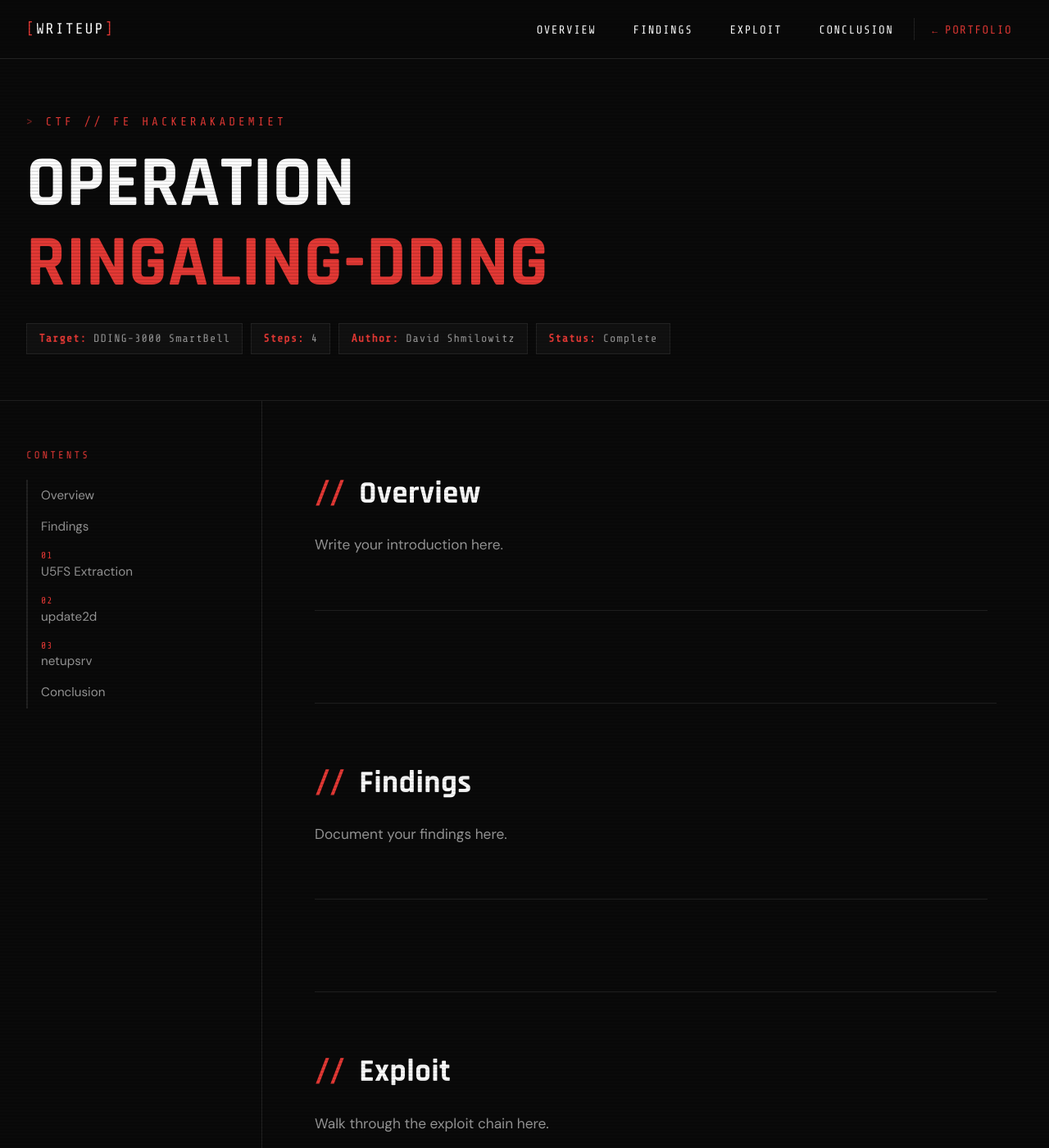
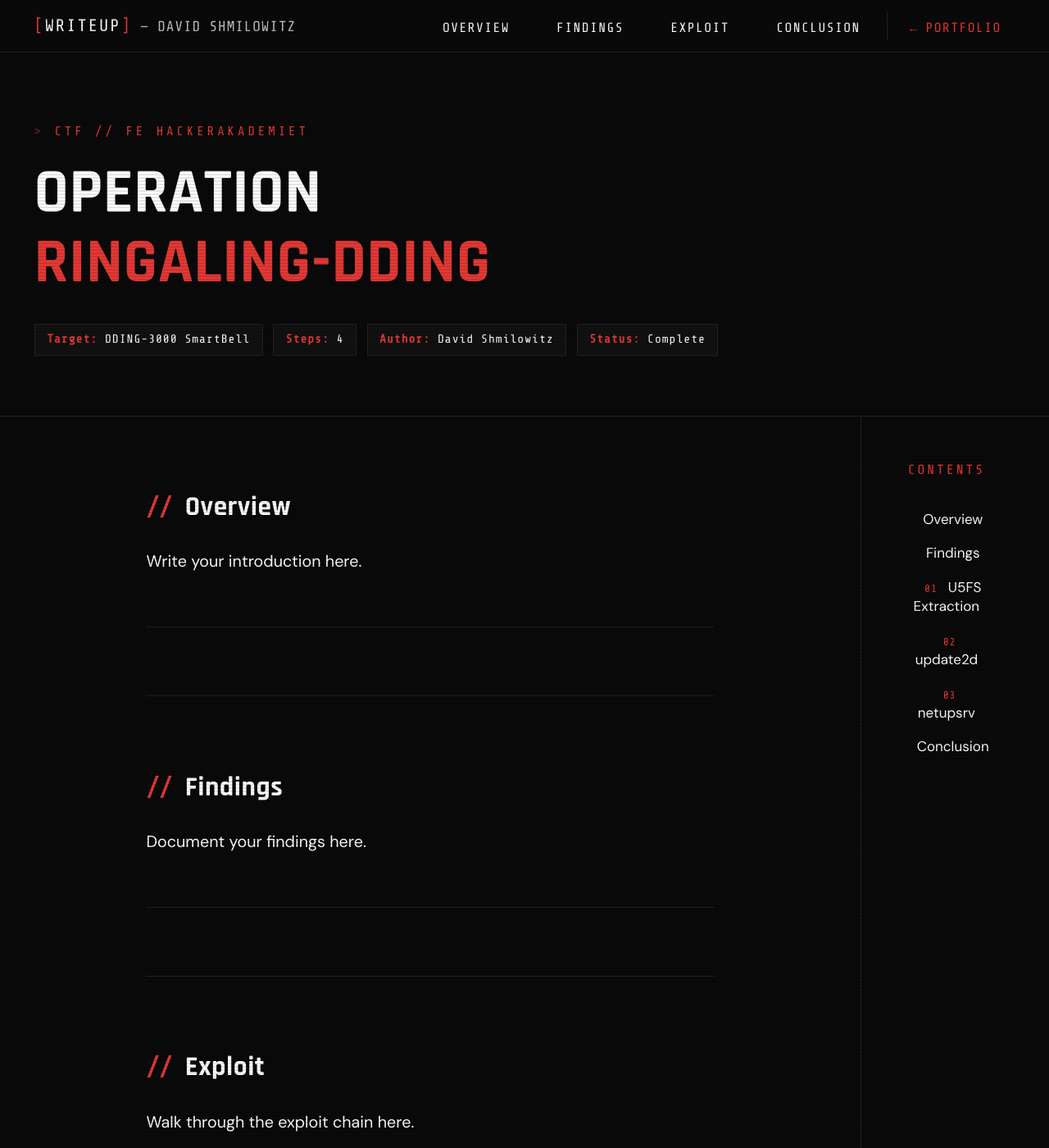
Before and after one commit to Shmilowitz/writeup-template, a Jekyll site: the page built from index.md, in a window 1280 px wide and 1400 px high. Shown: the whole window at 82% size. Built offline with Jekyll 4.4.1, drawn with Linux system fonts in a browser that asks for light colours.

Commit message:
Add files via upload

```diff
--- a/_layouts/default.html
+++ b/_layouts/default.html
@@ -3,7 +3,7 @@
 <head>
   <meta charset="UTF-8" />
   <meta name="viewport" content="width=device-width, initial-scale=1.0" />
-  <title>{{ page.title | default: site.title }}</title>
+  <title>{{ site.author }} // {{ page.title | default: site.title }}</title>
   <meta name="description" content="{{ site.description }}" />
 
   <!-- Open Graph / Social sharing -->
@@ -35,8 +35,9 @@
       --text:       #ffffff;
       --text-dim:   #999;
       --border:     #222;
-      --nav-h:      72px;
-      --sidebar-w:  320px;
+      --nav-h:      64px;
+      --side-bar:   0px;
+      --sidebar-w:  340px;
       --radius:     4px;
       --transition: 0.3s ease;
       --font-head:  'Rajdhani', sans-serif;
@@ -44,13 +45,15 @@
       --font-body:  'DM Sans', sans-serif;
     }
 
-    html { scroll-behavior: smooth; }
+    html { scroll-behavior: smooth; font-size: 130%; }
 
     body {
       font-family: var(--font-body);
       background: var(--bg);
       color: var(--text);
       line-height: 1.7;
+      border-left:  var(--side-bar) solid var(--accent);
+      border-right: var(--side-bar) solid var(--accent);
       min-height: 100vh;
       overflow-x: hidden;
     }
@@ -72,17 +75,25 @@
     ::-webkit-scrollbar-thumb { background: #333; border-radius: 3px; }
 
     nav {
-      position: fixed; top: 0; left: 0; right: 0; height: var(--nav-h);
-      background: rgba(10,10,10,0.98); backdrop-filter: blur(10px);
+      position: fixed;
+      top: 0; left: var(--side-bar); right: var(--side-bar);
+      height: var(--nav-h);
+      background: rgba(10,10,10,0.98);
+      backdrop-filter: blur(10px);
       border-bottom: 1px solid var(--border);
-      display: flex; align-items: center; justify-content: space-between;
-      padding: 0 2rem; z-index: 1000;
+      display: flex;
+      align-items: center;
+      justify-content: space-between;
+      padding: 0 2rem;
+      z-index: 1000;
     }
 
-    .nav-logo { font-family: var(--font-mono); font-size: 1.15rem; color: var(--text); letter-spacing: 2px; text-transform: uppercase; cursor: default; user-select: none; flex-shrink: 0; }
+    .nav-logo { font-family: var(--font-mono); font-size: 1rem; color: var(--text); letter-spacing: 2px; text-transform: uppercase; cursor: default; user-select: none; flex-shrink: 0; }
     .nav-logo span { color: var(--accent); }
+    .nav-logo .nav-author { color: var(--text); font-size: 0.85rem; letter-spacing: 1px; opacity: 0.75; }
+
     .nav-links { display: flex; gap: 0.25rem; list-style: none; }
-    .nav-links a { color: var(--text); font-size: 0.88rem; letter-spacing: 1.5px; text-transform: uppercase; font-family: var(--font-mono); position: relative; padding: 0.35rem 0.75rem; border-radius: 3px; border: 1px solid transparent; transition: color var(--transition), background var(--transition), border-color var(--transition); }
+    .nav-links a { color: var(--text); font-size: 0.78rem; letter-spacing: 1.5px; text-transform: uppercase; font-family: var(--font-mono); position: relative; padding: 0.35rem 0.75rem; border-radius: 3px; border: 1px solid transparent; transition: color var(--transition), background var(--transition), border-color var(--transition); }
     .nav-links a::before { content: '> '; color: var(--accent); opacity: 0; font-size: 0.7rem; transition: opacity var(--transition); }
     .nav-links a::after { content: ''; position: absolute; bottom: 0; left: 0.75rem; right: 0.75rem; height: 1px; background: var(--accent); box-shadow: 0 0 6px var(--accent); transform: scaleX(0); transition: transform var(--transition); }
     .nav-links a:hover { color: var(--text); background: rgba(229,57,53,0.06); border-color: rgba(229,57,53,0.2); }
@@ -100,52 +111,95 @@
     .hamburger.open span:nth-child(3) { transform: translateY(-7px) rotate(-45deg); }
 
     .writeup-hero { margin-top: var(--nav-h); padding: 4rem 2rem 3.5rem; border-bottom: 1px solid var(--border); }
-    .hero-eyebrow { font-family: var(--font-mono); font-size: 0.9rem; letter-spacing: 4px; text-transform: uppercase; color: var(--accent); margin-bottom: 1rem; }
+    .hero-eyebrow { font-family: var(--font-mono); font-size: 0.75rem; letter-spacing: 4px; text-transform: uppercase; color: var(--accent); margin-bottom: 1rem; }
     .hero-eyebrow::before { content: '> '; opacity: 0.5; }
-    .writeup-hero h1 { font-family: var(--font-head); font-size: clamp(3rem, 7vw, 5.5rem); font-weight: 700; line-height: 1.1; color: var(--text); margin-bottom: 1.5rem; letter-spacing: 0.5px; }
+    .writeup-hero h1 { font-family: var(--font-head); font-size: clamp(2.5rem, 6vw, 4.5rem); font-weight: 700; line-height: 1.1; color: var(--text); margin-bottom: 1.5rem; letter-spacing: 0.5px; }
     .writeup-hero h1 span { color: var(--accent); }
     .hero-badges { display: flex; flex-wrap: wrap; gap: 0.6rem; }
-    .badge { font-family: var(--font-mono); font-size: 0.85rem; letter-spacing: 1px; padding: 0.4rem 0.9rem; background: var(--bg2); border: 1px solid var(--border); color: var(--text-dim); }
+    .badge { font-family: var(--font-mono); font-size: 0.7rem; letter-spacing: 1px; padding: 0.3rem 0.7rem; background: var(--bg2); border: 1px solid var(--border); color: var(--text); }
     .badge strong { color: var(--accent); }
 
-    .page-body { display: grid; grid-template-columns: var(--sidebar-w) 1fr; min-height: calc(100vh - var(--nav-h)); }
+    .page-body {
+      display: grid;
+      grid-template-columns: 82fr 18fr;
+      min-height: calc(100vh - var(--nav-h));
+    }
 
-    .sidebar { position: sticky; top: var(--nav-h); height: calc(100vh - var(--nav-h)); overflow-y: auto; border-right: 1px solid var(--border); padding: 3.5rem 2rem; scrollbar-width: thin; scrollbar-color: var(--border) transparent; background: var(--bg); }
-    .sidebar-label { font-family: var(--font-mono); font-size: 0.78rem; letter-spacing: 3px; color: var(--accent); text-transform: uppercase; margin-bottom: 1.2rem; }
+    .sidebar {
+      order: 2;
+      position: sticky;
+      top: var(--nav-h);
+      height: calc(100vh - var(--nav-h));
+      overflow-y: auto;
+      border-left: 1px solid var(--border);
+      padding: 2.5rem 2.5rem 2.5rem 1.5rem;
+      scrollbar-width: thin;
+      scrollbar-color: var(--border) transparent;
+      background: var(--bg);
+    }
+    .sidebar-label { font-family: var(--font-mono); font-size: 0.78rem; letter-spacing: 3px; color: var(--accent); text-transform: uppercase; margin-bottom: 1.2rem; text-align: center; }
     .toc { list-style: none; }
-    .toc > li { border-left: 2px solid var(--border); transition: border-color var(--transition); }
-    .toc > li:hover { border-left-color: var(--accent); }
-    .toc a { display: block; padding: 0.55rem 1rem; font-family: var(--font-body); font-size: 0.95rem; color: var(--text-dim); line-height: 1.35; transition: color var(--transition); }
-    .toc a:hover { color: var(--text); }
-    .toc-step { display: block; font-family: var(--font-mono); font-size: 0.72rem; color: var(--accent); margin-bottom: 1px; letter-spacing: 1px; }
+    .toc > li { transition: border-color var(--transition); }
+    .toc a {
+      display: block;
+      padding: 0.45rem 0.9rem;
+      font-family: var(--font-body);
+      font-size: 0.82rem;
+      color: var(--text);
+      line-height: 1.35;
+      position: relative;
+      text-align: center;
+      transition: color var(--transition);
+    }
+    .toc a::after {
+      content: '';
+      position: absolute;
+      bottom: 0; left: 0.9rem; right: 0.9rem;
+      height: 1px;
+      background: var(--accent);
+      box-shadow: 0 0 6px var(--accent);
+      transform: scaleX(0);
+      transition: transform var(--transition);
+    }
+    .toc a::before {
+      content: '> ';
+      color: var(--accent);
+      font-family: var(--font-mono);
+      font-size: 0.7rem;
+      opacity: 0;
+      transition: opacity var(--transition);
+    }
+    .toc a:hover { color: var(--accent); }
+    .toc a:hover::before { opacity: 1; }
+    .toc a:hover::after { transform: scaleX(1); }
+    .toc-step { display: inline; font-family: var(--font-mono); font-size: 0.62rem; color: var(--accent); margin-right: 0.4rem; letter-spacing: 1px; }
 
-    .writeup-content { padding: 5rem 4rem 6rem; min-width: 0; display: flex; flex-direction: column; align-items: flex-start; }
-    .writeup-content > * { max-width: 75ch; width: 100%; margin-left: auto; margin-right: auto; }
+    .writeup-content { order: 1; padding: 4rem 17% 6rem; min-width: 0; }
     .writeup-content h1 { display: none; }
-    .writeup-content h2 { font-family: var(--font-head); font-size: clamp(1.9rem, 3vw, 2.7rem); font-weight: 700; color: var(--text); letter-spacing: 0.5px; margin: 4rem 0 1rem; padding-top: 4rem; border-top: 1px solid var(--border); }
+    .writeup-content h2 { font-family: var(--font-head); font-size: clamp(1.6rem, 2.5vw, 2.2rem); font-weight: 700; color: var(--text); letter-spacing: 0.5px; margin: 4rem 0 1rem; padding-top: 4rem; border-top: 1px solid var(--border); }
     .writeup-content h2:first-of-type { margin-top: 0; padding-top: 0; border-top: none; }
     .writeup-content h2::before { content: '// '; color: var(--accent); font-family: var(--font-mono); font-size: 0.85em; }
-    .writeup-content h3 { font-family: var(--font-head); font-size: 1.35rem; font-weight: 600; color: var(--text); margin: 2rem 0 0.75rem; letter-spacing: 0.5px; text-transform: uppercase; }
+    .writeup-content h3 { font-family: var(--font-head); font-size: 1.15rem; font-weight: 600; color: var(--text); margin: 2rem 0 0.75rem; letter-spacing: 0.5px; text-transform: uppercase; }
     .writeup-content h3::before { content: '> '; color: var(--accent); font-family: var(--font-mono); }
-    .writeup-content p { color: var(--text-dim); font-size: 1.08rem; margin-bottom: 1rem; }
+    .writeup-content p { color: var(--text); font-size: 0.95rem; margin-bottom: 1rem; }
     .writeup-content strong { color: var(--text); font-weight: 600; }
     .writeup-content p a, .writeup-content li a { color: var(--accent); border-bottom: 1px solid var(--accent-dim); }
     .writeup-content p a:hover, .writeup-content li a:hover { border-color: var(--accent); color: #ff5252; }
-    .writeup-content div.highlight { background: #0a0a0a; border: 1px solid #2a2a2a; border-left: 3px solid var(--accent); border-radius: var(--radius); padding: 1.4rem 1.6rem; margin: 1.4rem 0; overflow-x: auto; position: relative; font-family: var(--font-mono); font-size: 0.95rem; line-height: 1.65; color: #ccc; }
+    .writeup-content div.highlight { background: #0a0a0a; border: 1px solid #2a2a2a; border-left: 3px solid var(--accent); border-radius: var(--radius); padding: 1.2rem 1.4rem; margin: 1.2rem 0; overflow-x: auto; position: relative; font-family: var(--font-mono); font-size: 0.82rem; line-height: 1.65; color: #ccc; }
     .writeup-content div.highlight::before { content: 'TERMINAL'; position: absolute; top: 0; right: 0; font-family: var(--font-mono); font-size: 0.62rem; letter-spacing: 2px; color: var(--accent); background: #111; padding: 2px 8px; border-left: 1px solid #2a2a2a; border-bottom: 1px solid #2a2a2a; }
     .writeup-content div.highlight pre { margin: 0; padding: 0; background: transparent; border: none; font-size: inherit; color: inherit; }
     .writeup-content code { font-family: var(--font-mono); font-size: 0.85em; }
-    .writeup-content p code, .writeup-content li code { background: var(--bg3); border: 1px solid var(--border); padding: 1px 6px; color: var(--accent); font-size: 0.95rem; border-radius: 2px; }
-    .writeup-content blockquote { border-left: 3px solid var(--accent); background: var(--bg2); padding: 1.1rem 1.4rem; margin: 1.4rem 0; color: var(--text-dim); font-size: 1.05rem; }
+    .writeup-content p code, .writeup-content li code { background: var(--bg3); border: 1px solid var(--border); padding: 1px 5px; color: var(--accent); font-size: 0.82rem; border-radius: 2px; }
+    .writeup-content blockquote { border-left: 3px solid var(--accent); background: var(--bg2); padding: 1rem 1.2rem; margin: 1.2rem 0; color: var(--text); font-size: 0.92rem; }
     .writeup-content blockquote strong { color: var(--accent); }
     .writeup-content blockquote p { margin: 0; }
     .writeup-content ul { list-style: none; padding: 0; margin: 0.75rem 0 1.2rem; }
-    .writeup-content ul li { padding: 0.2rem 0 0.2rem 1.2rem; position: relative; color: var(--text-dim); font-size: 1.05rem; }
-    .writeup-content ul li::before { content: '▸'; position: absolute; left: 0; color: var(--accent); font-size: 0.75rem; top: 0.45rem; }
+    .writeup-content ul li { padding: 0.2rem 0 0.2rem 1.2rem; position: relative; color: var(--text); font-size: 0.93rem; }
+    .writeup-content ul li::before { content: '▸'; position: absolute; left: 0; color: var(--accent); font-size: 0.65rem; top: 0.45rem; }
     .writeup-content ul ul { margin: 0.3rem 0 0.3rem 1.2rem; }
-    .writeup-content ul ul li::before { content: '·'; font-size: 1rem; top: 0.25rem; }
+    .writeup-content ul ul li::before { content: '·'; font-size: 0.9rem; top: 0.25rem; }
     .writeup-content ol { padding-left: 1.4rem; margin: 0.75rem 0 1.2rem; }
-    .writeup-content ol li { color: var(--text-dim); font-size: 1.05rem; padding: 0.15rem 0; }
+    .writeup-content ol li { color: var(--text); font-size: 0.93rem; padding: 0.15rem 0; }
     .writeup-content img { max-width: 100%; border: 1px solid var(--border); border-radius: var(--radius); margin: 1.2rem 0; }
     .writeup-content hr { border: none; border-top: 1px solid var(--border); margin: 3rem 0; }
     .writeup-content .footnotes { margin-top: 4rem; padding-top: 2rem; border-top: 1px solid var(--border); }
@@ -154,7 +208,7 @@
     footer { border-top: 1px solid var(--border); padding: 2rem; text-align: center; font-size: 0.8rem; color: var(--text-dim); font-family: var(--font-mono); }
     footer span { color: var(--accent); }
 
-    @media (max-width: 1024px) { :root { --sidebar-w: 240px; } .writeup-content { padding: 3rem 2.5rem 5rem; } }
+    @media (max-width: 1024px) { .page-body { grid-template-columns: 80fr 20fr; } .writeup-content { padding: 3rem 12% 5rem; } }
     @media (max-width: 768px) { .page-body { grid-template-columns: 1fr; } .sidebar { display: none; } .writeup-content { padding: 2.5rem 1.5rem 4rem; } }
     @media (max-width: 640px) {
       .nav-links { display: none; flex-direction: column; position: absolute; top: var(--nav-h); left: 0; right: 0; background: var(--bg2); border-bottom: 1px solid var(--border); padding: 1rem 2rem; gap: 1rem; }
@@ -167,7 +221,7 @@
 <body>
 
   <nav>
-    <div class="nav-logo"><span>[</span>Writeup<span>]</span></div>
+    <div class="nav-logo"><span>[</span>Writeup<span>]</span><span class="nav-author"> — {{ site.author }}</span></div>
     <ul class="nav-links" id="navLinks">
       {% for link in site.nav_links %}
       <li><a href="{{ link.anchor }}">{{ link.label }}</a></li>
```
